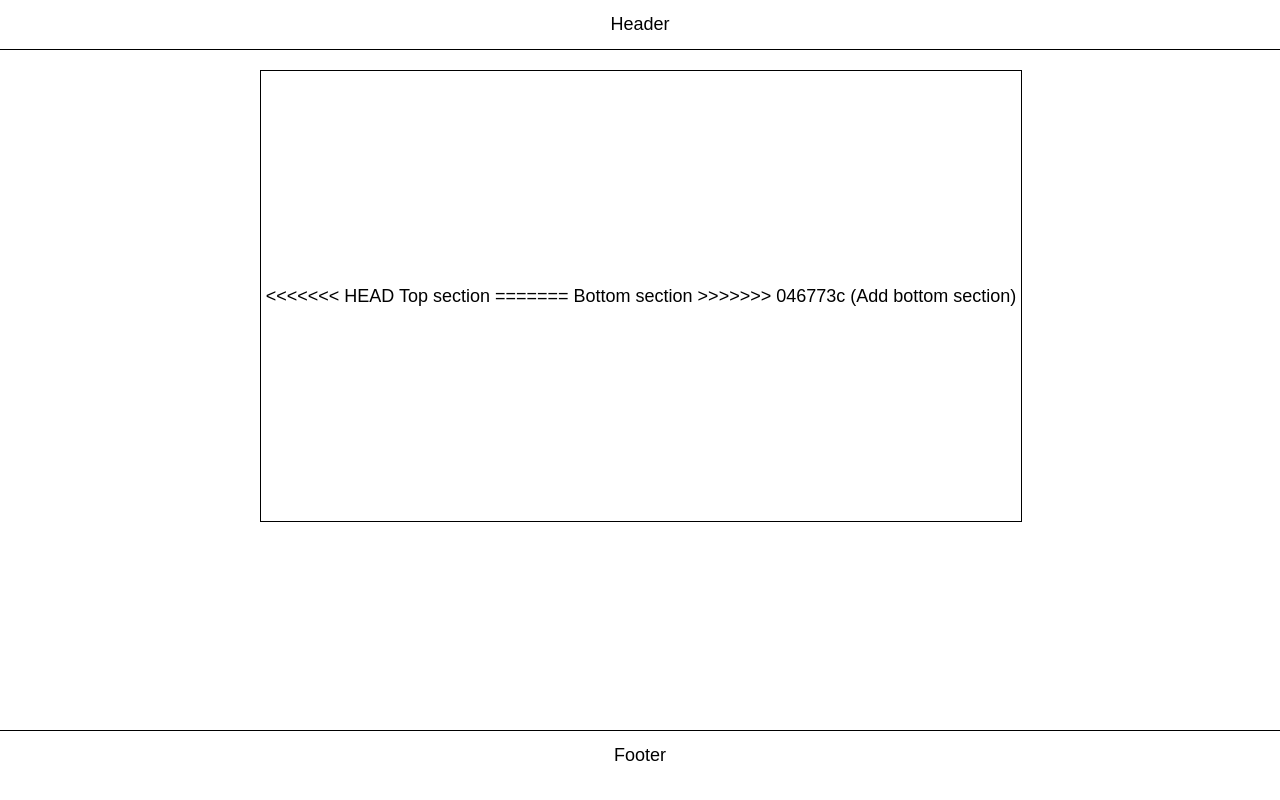
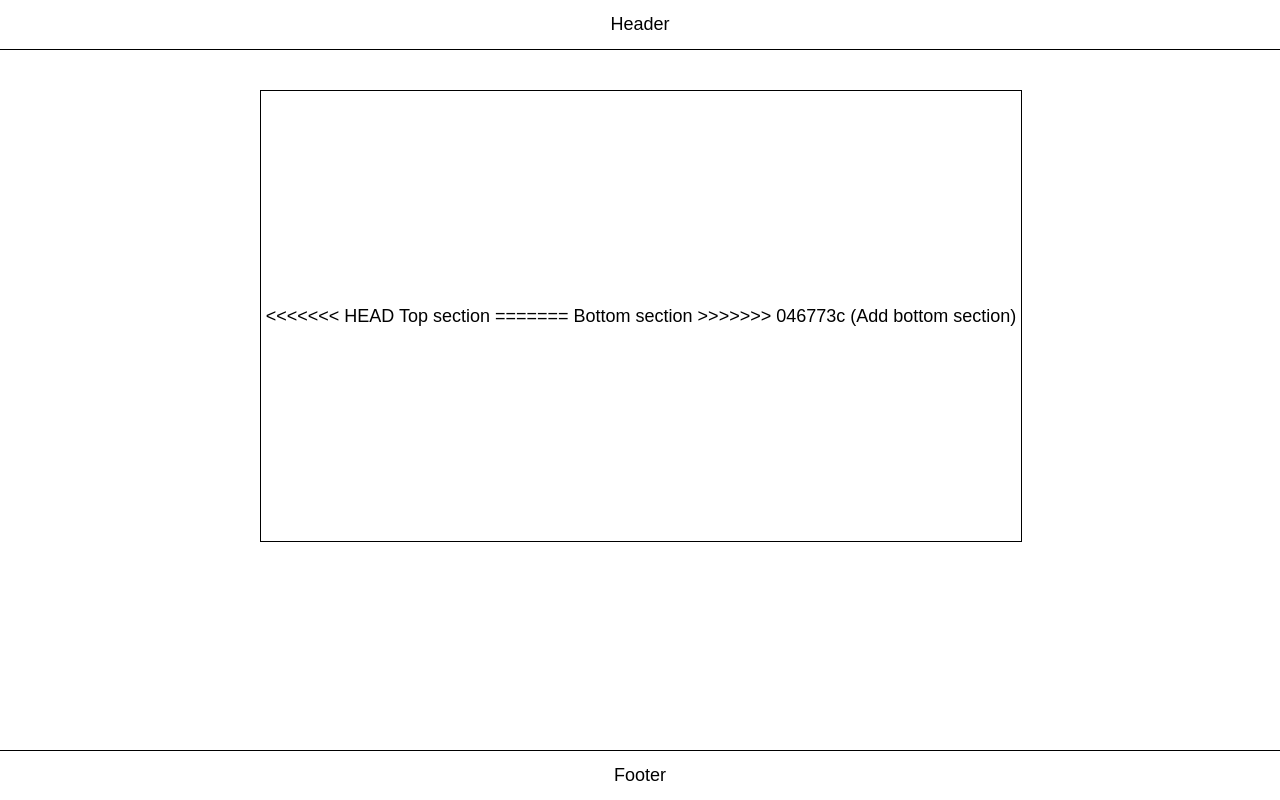
Before and after one commit to ooloo-io/github-flow-arpanfriday, a website: page src/index.html in a window 1280 px wide. Drawn offline with nearby package versions, Linux system fonts and the light colour scheme.

```diff
--- a/src/styles.css
+++ b/src/styles.css
@@ -24,10 +24,7 @@
   width: 760px;
   max-width: 100%;
   margin: auto;
-<<<<<<< HEAD
   padding: 20px;
-=======
->>>>>>> 046773c (Add bottom section)
 }
 
 .section {
```
